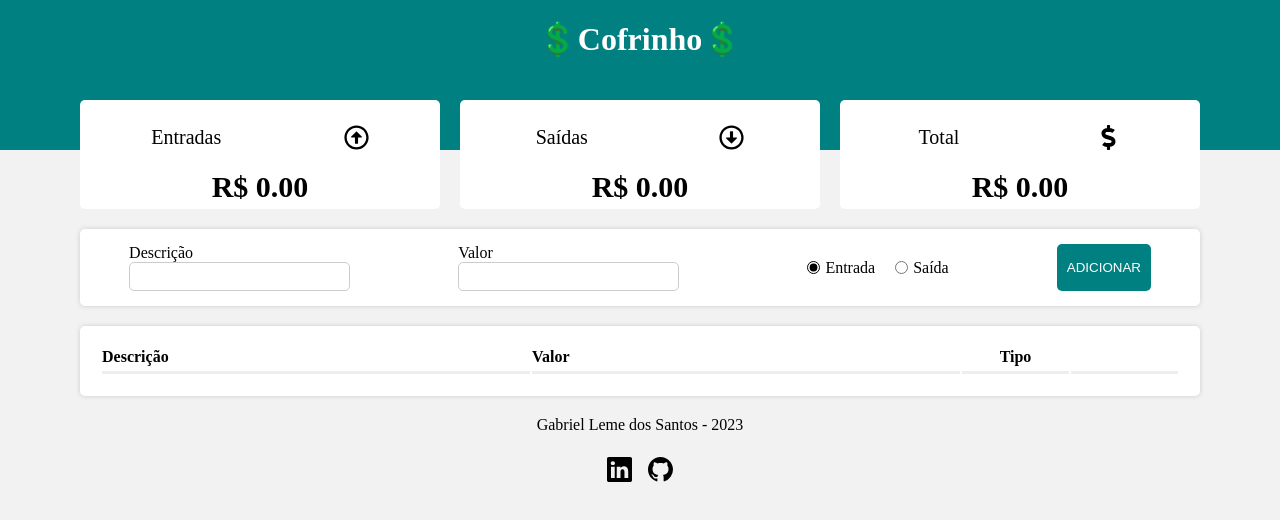
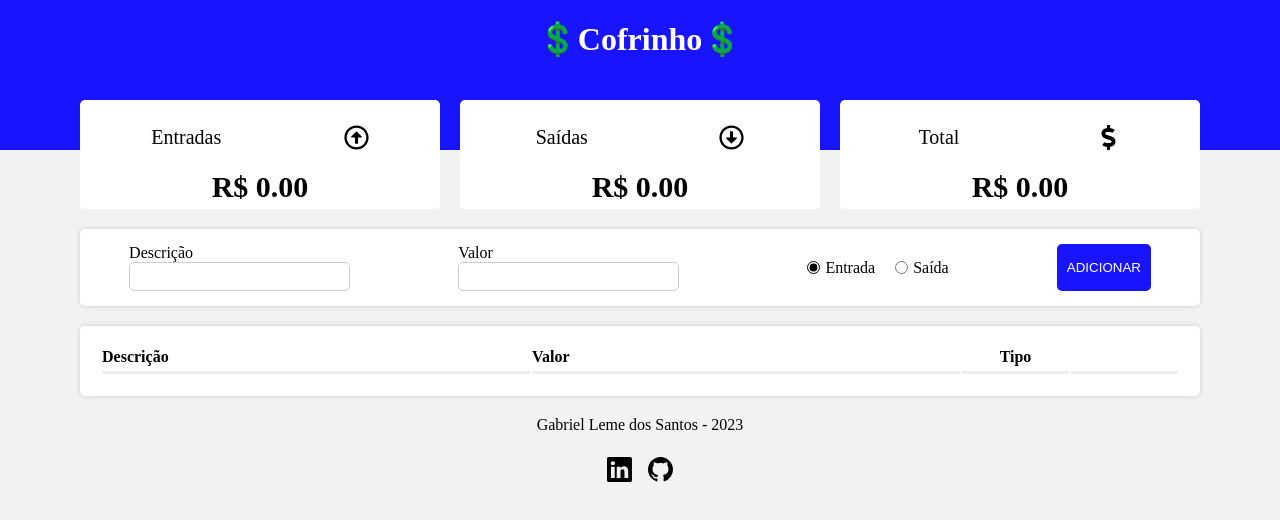
Before and after one commit to Gabriel-L-Santos/cofrinho-controle-financas, a React (Create React App) app: page / in a window 1280 px wide. Shown: the top 520 px of the page. Built offline with nearby package versions, Linux system fonts and the light colour scheme; a web font is replaced by a local one.

Commit message:
finalizando personalização do projeto

```diff
--- a/src/components/Form/styles.js
+++ b/src/components/Form/styles.js
@@ -50,5 +50,10 @@ export const Button = styled.button`
   border-radius: 5px;
   cursor: pointer;
   color: white;
-  background-color: teal;
+  background-color: #1814FE;
+  transition: transform 450ms;
+  &:hover {
+    transform: scale(1.1);
+    background-color: #0F0DA1;
+  }
 `;
--- a/src/components/GridItem/styles.js
+++ b/src/components/GridItem/styles.js
@@ -10,5 +10,9 @@ export const Td = styled.td`
   svg {
     width: 18px;
     height: 18px;
+    cursor: pointer;
+    transition: transform 450ms;
+    &:hover {
+      transform: scale(1.2);
   }
 `;
--- a/src/components/Header/styles.js
+++ b/src/components/Header/styles.js
@@ -3,7 +3,7 @@ import styled from "styled-components";
 export const Container = styled.div`
   height: 150px;
   text-align: center;
-  background: teal;
+  background: #1814FE;
 `;
 
 export const Header = styled.h1``;
```
